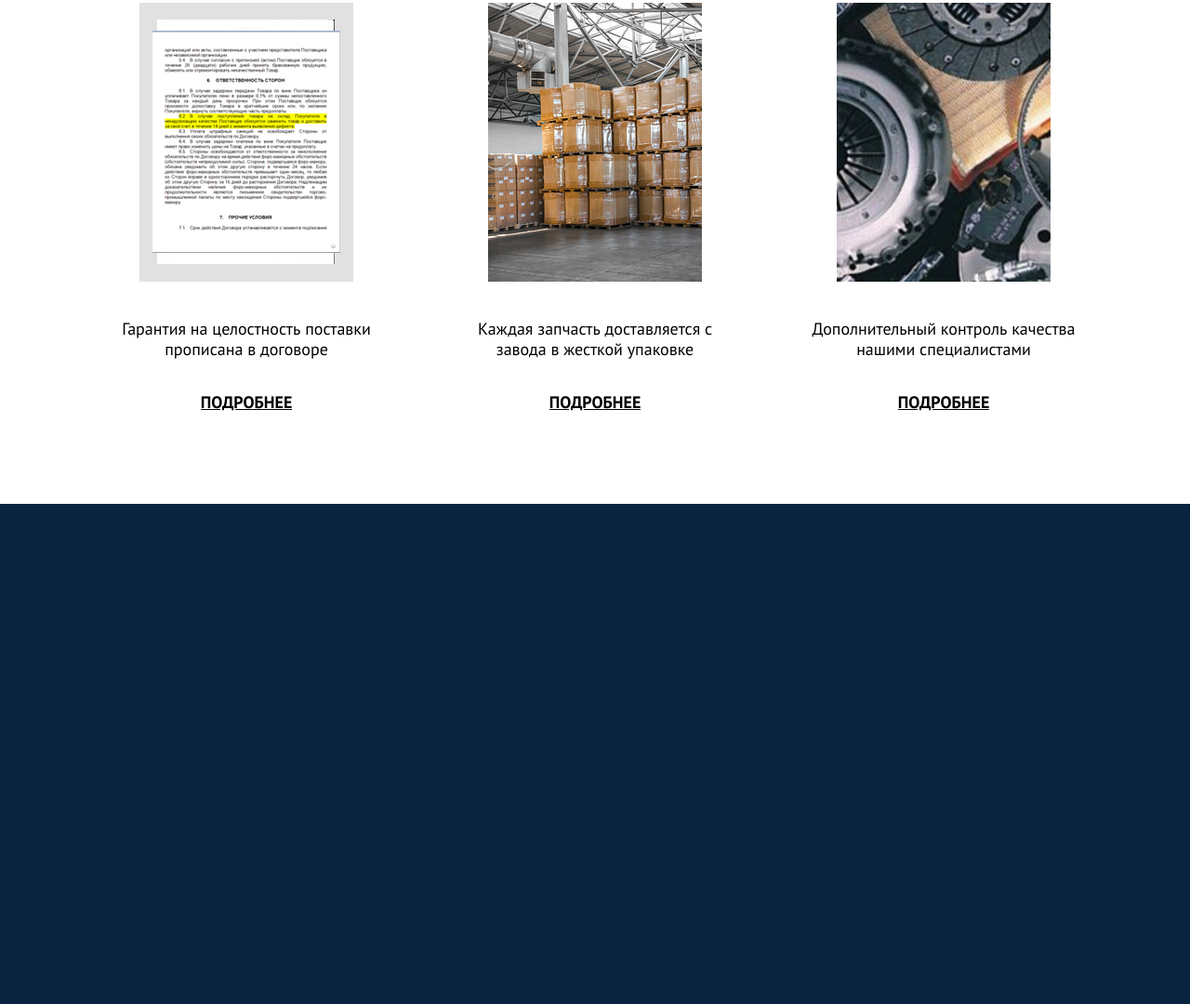
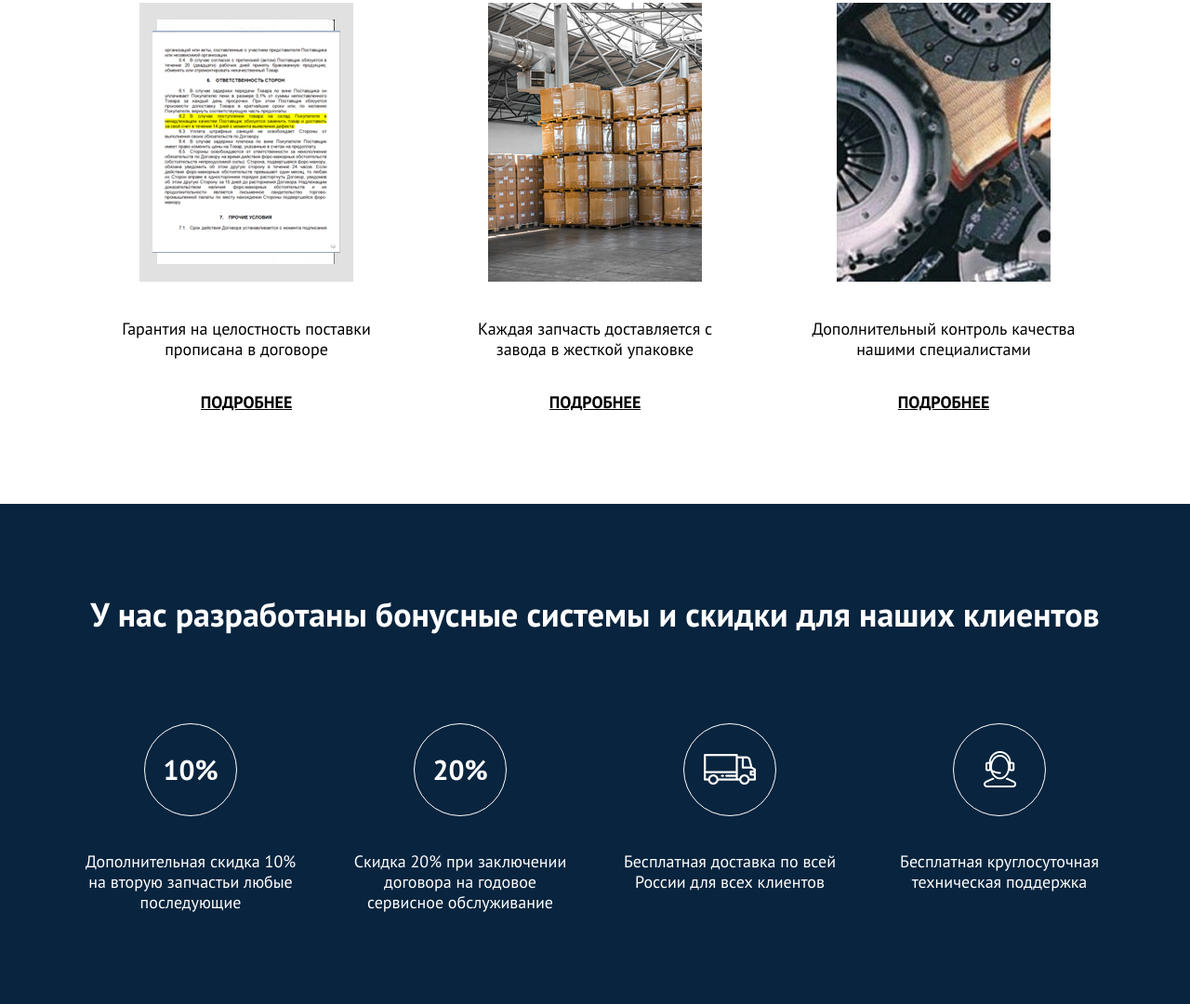
Before and after one commit to doramakh/-, a plain HTML site: page index.html in a window 1280 px wide. Shown: the part 3131-4211 px from the top of the page at 93% size. Before the commit the page ends 3673 px from the top, so only its background shows below. Drawn offline with Linux system fonts and the light colour scheme.

Commit message:
Create discounts section

```diff
--- a/css/styles.css
+++ b/css/styles.css
@@ -641,3 +641,103 @@ logo-link{
   background-position: center center;
   background-size: contain;
 }
+
+/* Discounts */
+
+.discounts{
+  background-color: #08243e;
+  padding: 80px 0;
+}
+
+.discounts-content{
+  text-align: center;
+}
+
+.discounts-heading{
+    font-size: 36px;
+    line-height: 43px;
+    margin-top: 0;
+    margin-top: 17px;
+}
+
+.discounts-list{
+  display: flex;
+  justify-content: space-between;
+  width: 1100px;
+  padding: 0;
+  margin: 0;
+  margin-top: 96px;
+  margin-left: auto;
+  margin-right: auto;
+  list-style-type: none;
+}
+
+.discounts-item{
+  display: flex;
+  flex-direction: column;
+  align-items: center;
+  width: 230px;
+  margin-bottom: 18px;
+}
+
+.discounts-item span{
+  font-size: 18px;
+  line-height: 22px;
+  margin-top: 38px;
+}
+
+.product-discount::before{
+  display: flex;
+  align-items: center;
+  justify-content: center;
+  width: 100px;
+  height: 100px;
+  border: 1px solid #ffffff;
+  border-radius: 50%;
+  font-size: 30px;
+  line-height: 36px;
+  font-weight: bold;
+  color: #fff;
+  content: "10%";
+}
+
+.annual-service::before{
+  display: flex;
+  align-items: center;
+  justify-content: center;
+  width: 100px;
+  height: 100px;
+  border: 1px solid #ffffff;
+  border-radius: 50%;
+  font-size: 30px;
+  line-height: 36px;
+  font-weight: bold;
+  color: #fff;
+  content: "20%";
+}
+
+.free-delivery::before{
+  display: inline-block;
+  width: 100px;
+  height: 100px;
+  border: 1px solid #ffffff;
+  border-radius: 50%;
+  background-image: url(../img/delivery-truck.png);
+  background-repeat: no-repeat;
+  background-position: center center;
+  background-size: 56px 33px;
+  content: "";
+}
+
+.free-consulting::before{
+  display: inline-block;
+  width: 100px;
+  height: 100px;
+  border: 1px solid #ffffff;
+  border-radius: 50%;
+  background-image: url(../img/telemarketer.png);
+  background-repeat: no-repeat;
+  background-position: center center;
+  background-size: 35px 39px;
+  content: "";
+}
--- a/index.html
+++ b/index.html
@@ -204,5 +204,41 @@
     </div><!-- container -->
   </section>
 
+
+  <!-- Discounts -->
+
+  <section class="discounts">
+    <div class="container">
+      <div class="discounts-content">
+        <h2 class="discounts-heading">
+          У нас разработаны бонусные системы и скидки для наших клиентов
+        </h2>
+
+        <ul class="discounts-list">
+          <li class="discounts-item product-discount">
+            <span>
+              Дополнительная скидка 10% на вторую запчастьи любые последующие
+            </span>
+          </li>
+          <li class="discounts-item annual-service">
+            <span>
+              Скидка 20% при заключении договора на годовое сервисное обслуживание
+            </span>
+          </li>
+          <li class="discounts-item free-delivery">
+            <span>
+              Бесплатная доставка по всей России для всех клиентов
+            </span>
+          </li>
+          <li class="discounts-item free-consulting">
+            <span>
+              Бесплатная круглосуточная техническая поддержка
+            </span>
+          </li>
+        </ul>
+      </div>
+    </div>
+  </section>
+
 </body>
 </html>
```
